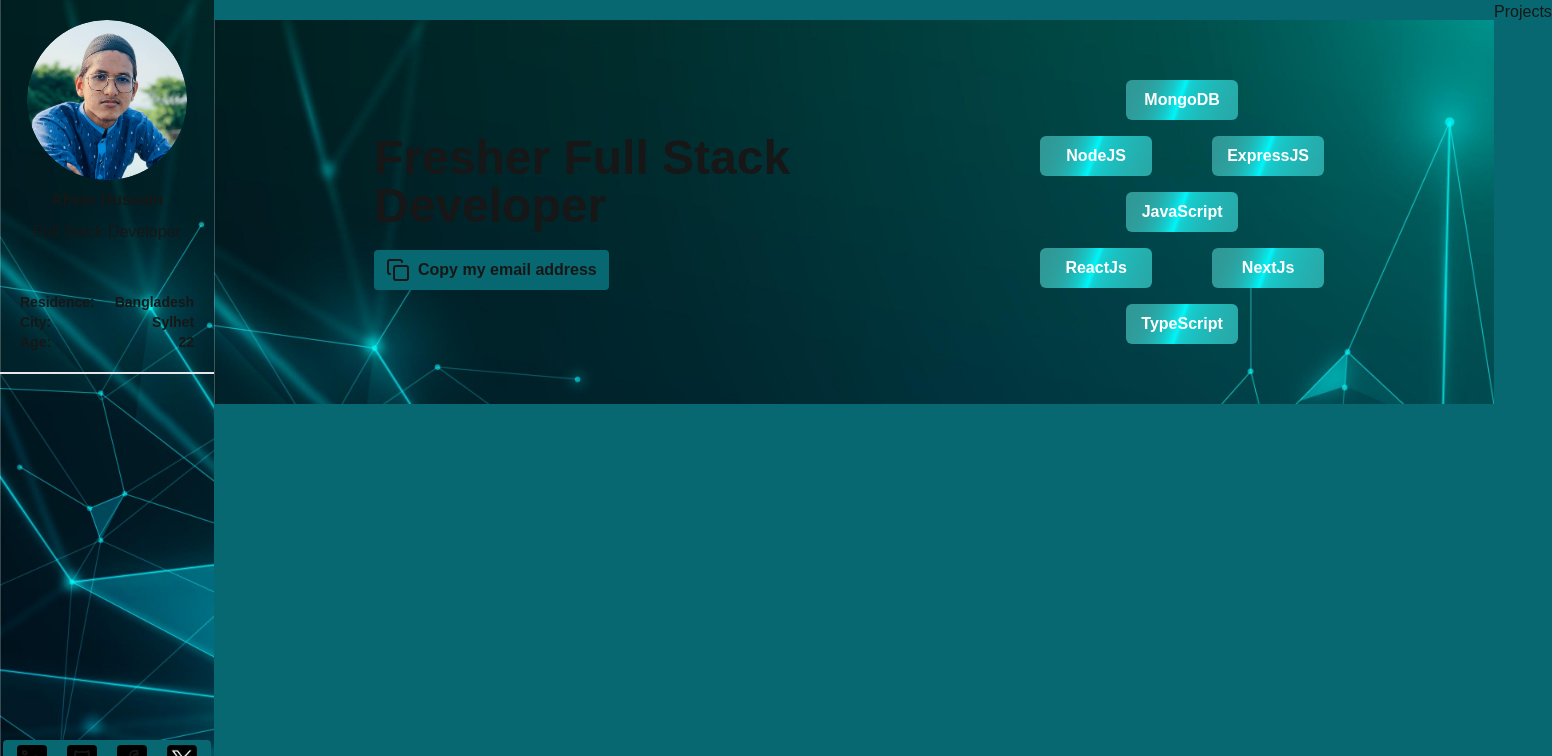
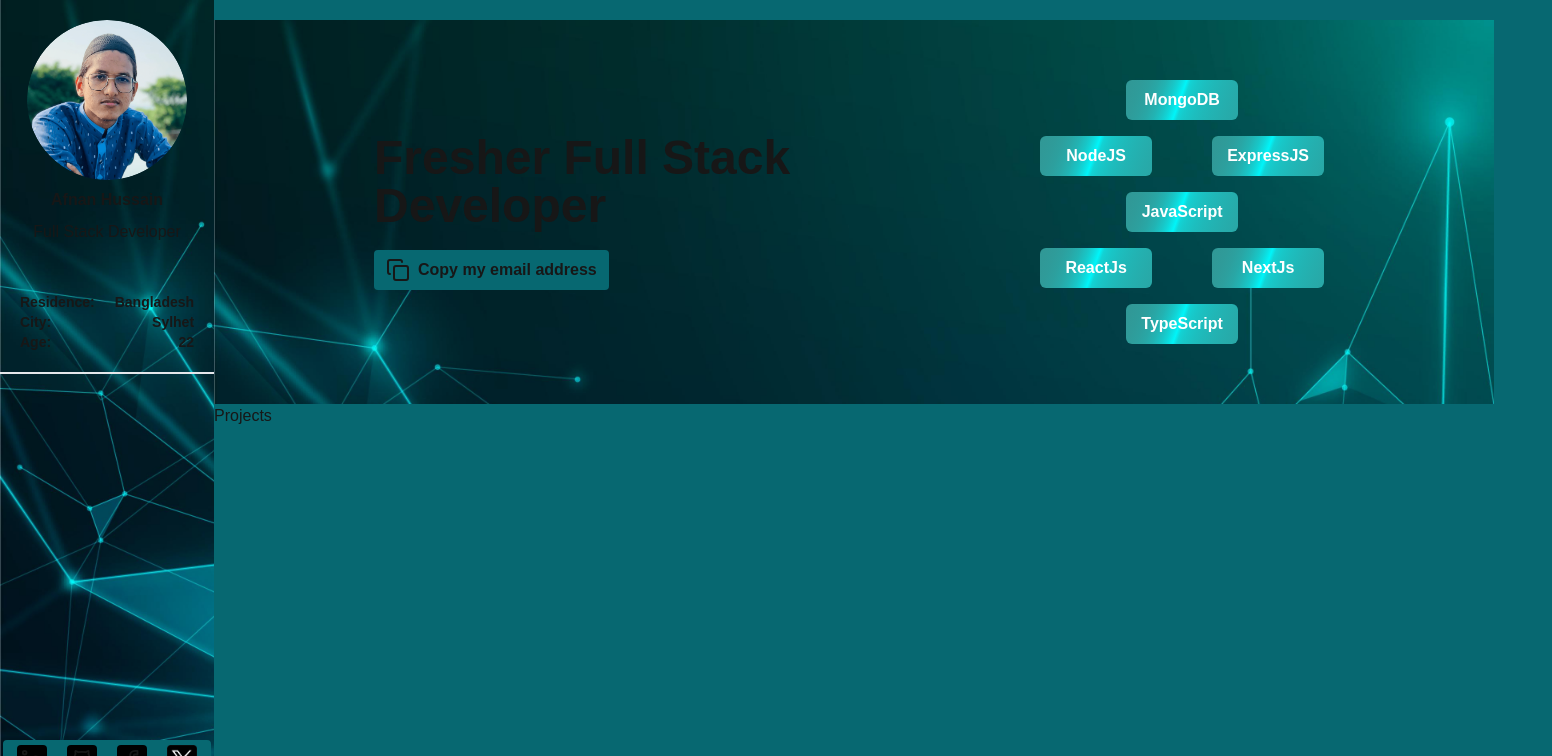
Before and after one commit to afnanhussain2002/my-portfolio, a Next.js app: page / in a window 1280 px wide. Shown: the top 756 px of the page, 1552 px wide, since content can reach past the window. Built offline with nearby package versions, Linux system fonts and the light colour scheme.

Commit message:
change the order of section

```diff
--- a/app/page.tsx
+++ b/app/page.tsx
@@ -7,6 +7,8 @@ import React from 'react'
 
 const MainPage = () => {
   return (
+    <>
+
     <main className='flex flex-col md:flex-row'>
       <section className='w-72 h-screen bg-[url("../public/images/mainBg.jpg")] bg-cover flex flex-col justify-between'>
        <Profile />
@@ -17,12 +19,11 @@ const MainPage = () => {
       <section className='mx-auto'>
 
        <HeroSection/>
+       <Projects/>
       </section>
 
-      <section>
-        <Projects/>
-      </section>
     </main>
+    </>
   )
 }
 
```
